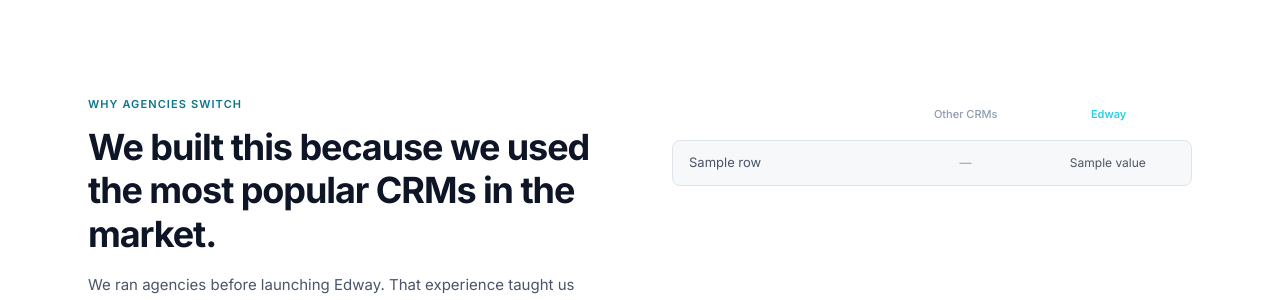
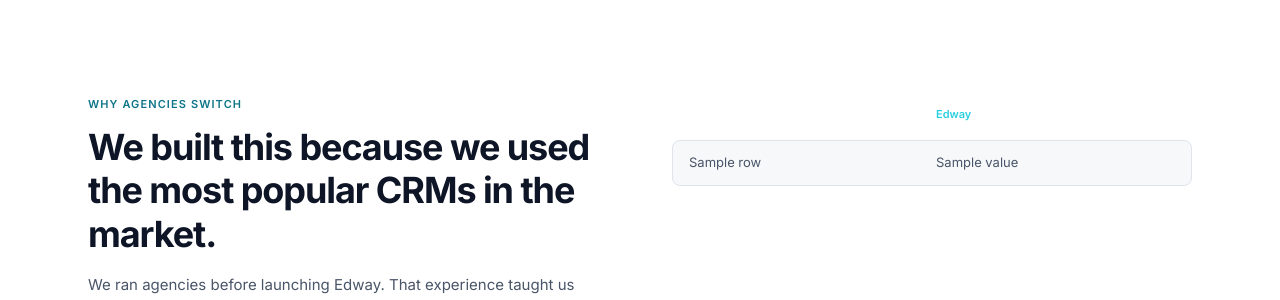
Before and after one commit to hernansaa/edway-web, a Django app: template src/apps/marketing/templates/marketing/home.html in a window 1280 px wide. Shown: the part 5291-5591 px from the top of the page. Run offline with Django 5.2, Linux system fonts and the light colour scheme; the template is opened without the code that fills it: most values are stand-ins (such as "Sample title", 1, 10 or a date in 2020); style sheets or scripts are compiled from the project's sources.

Commit message:
Remove Other CRMs column and Dedicated server, add real features, clarify renewal pricing

```diff
--- a/src/apps/marketing/templates/marketing/home.html
+++ b/src/apps/marketing/templates/marketing/home.html
@@ -471,16 +471,14 @@
             <!-- Quick comparison table -->
             <div class="r-compare-table" style="overflow-x:auto;">
             <div class="r-compare-inner" style="display:flex;flex-direction:column;gap:8px;">
-                <div style="display:grid;grid-template-columns:1.5fr 1fr 1fr;gap:8px;padding:10px 16px;">
+                <div style="display:grid;grid-template-columns:1.5fr 1.5fr;gap:8px;padding:10px 16px;">
                     <span style="font-size:11px;color:var(--text-muted);font-weight:500;"></span>
-                    <span style="font-size:11px;color:var(--text-muted);font-weight:500;text-align:center;">Other CRMs</span>
-                    <span style="font-size:11px;color:var(--blue);font-weight:600;text-align:center;">Edway</span>
+                    <span style="font-size:11px;color:var(--blue);font-weight:600;text-align:left;">Edway</span>
                 </div>
                 {% for row in comparison_rows %}
-                <div style="display:grid;grid-template-columns:1.5fr 1fr 1fr;gap:8px;padding:12px 16px;border-radius:8px;background:var(--bg-subtle);border:1px solid var(--border);align-items:center;">
-                    <span style="font-size:13px;color:var(--text-body);">{{ row.label }}</span>
-                    <span style="font-size:12px;color:var(--text-muted);text-align:center;">&mdash;</span>
-                    <span style="font-size:12px;text-align:center;{% if row.highlight %}color:var(--green);font-weight:600;{% else %}color:var(--text-body);{% endif %}">{{ row.value|safe }}</span>
+                <div style="display:grid;grid-template-columns:1.5fr 1.5fr;gap:8px;padding:12px 16px;border-radius:8px;background:var(--bg-subtle);border:1px solid var(--border);align-items:center;">
+                    <span style="font-size:13px;color:var(--text-body);">{{ row.label|safe }}</span>
+                    <span style="font-size:13px;text-align:left;{% if row.highlight %}color:var(--green);font-weight:600;{% else %}color:var(--text-body);{% endif %}">{{ row.value|safe }}</span>
                 </div>
                 {% endfor %}
             </div>
```
Also changed, not shown: src/apps/marketing/views.py (+22 -7 lines).
